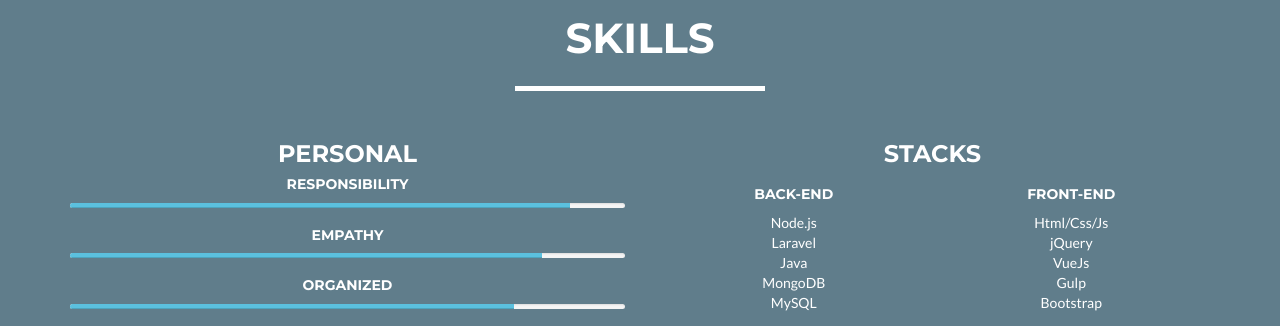
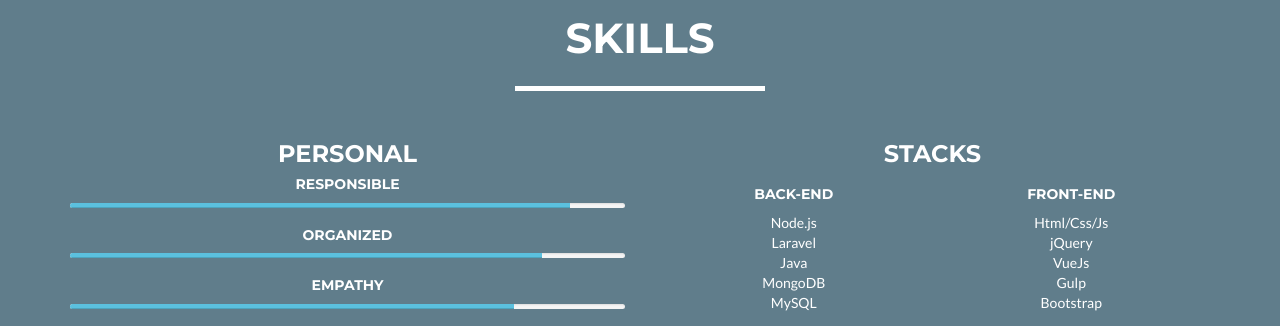
Before and after one commit to mitjarogl/website, a website: page index.html in a window 1280 px wide. Shown: the part 1442-1768 px from the top of the page. Drawn offline with nearby package versions, Linux system fonts and the light colour scheme.

Commit message:
Progress bar fix

```diff
--- a/index.html
+++ b/index.html
@@ -121,17 +121,17 @@ developer in various companies in Slovenia, mainly focusing on designing and bui
             <div class="col-md-6 text-center">
               <h3>Personal</h3>
               <div>
-                <h5>Responsibility</h5>
+                <h5>Responsible</h5>
     						<div class="progress" style="height:5px">
     						  <div class="progress-bar progress-bar-info" role="progressbar" aria-valuenow="90" aria-valuemin="0" aria-valuemax="100" style="width: 90%">
     						  </div>
     						</div>
-						<h5>Empathy</h5>
+						<h5>Organized</h5>
 							<div class="progress" style="height:5px">
 							  <div class="progress-bar progress-bar-info" role="progressbar" aria-valuenow="85" aria-valuemin="0" aria-valuemax="100" style="width: 85%">
 							  </div>
 							</div>
-						<h5>Organized</h5>
+						<h5>Empathy</h5>
 						<div class="progress" style="height:5px">
 						  <div class="progress-bar progress-bar-info" role="progressbar" aria-valuenow="80" aria-valuemin="0" aria-valuemax="100" style="width: 80%">
 						  </div>
```
